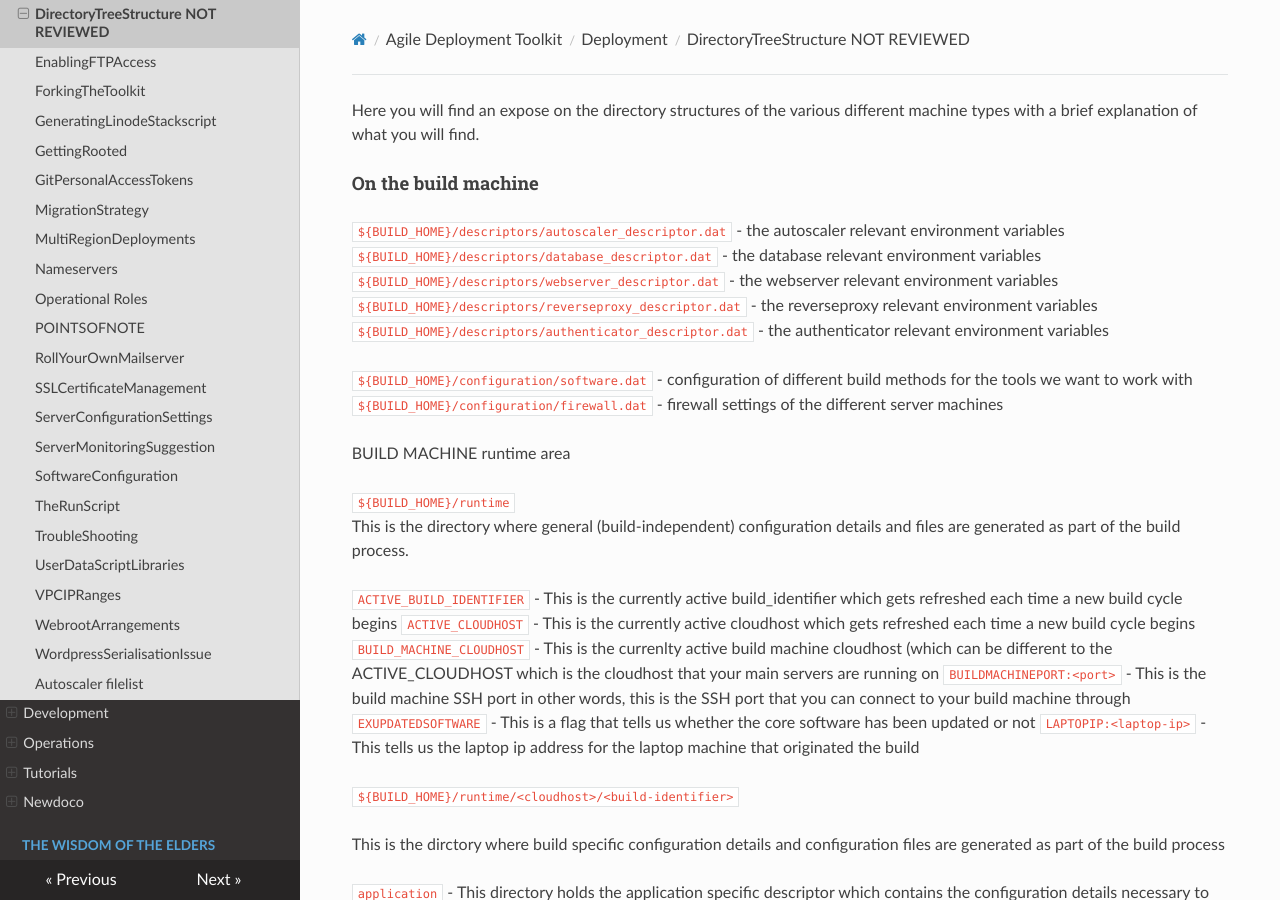
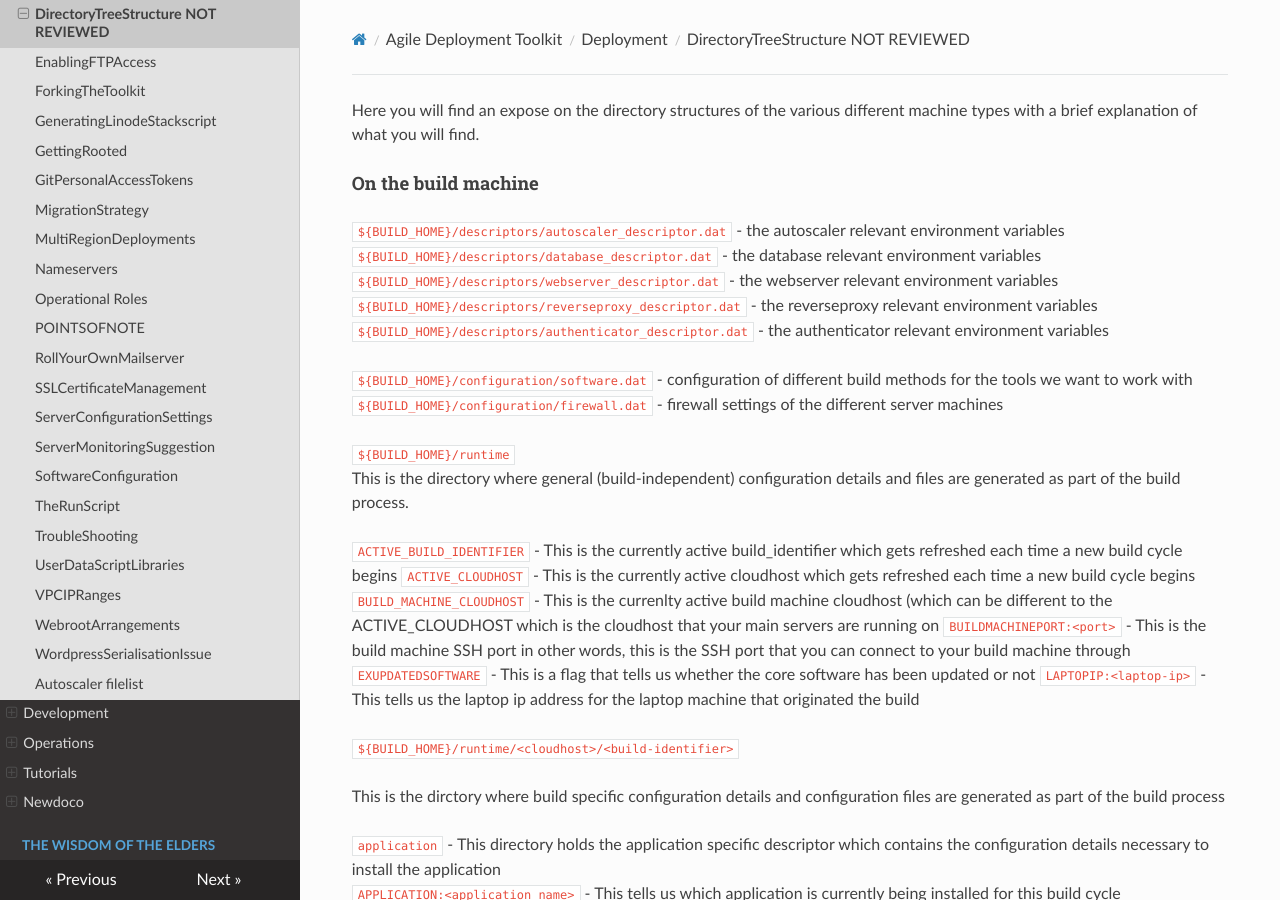
Before and after one commit to wintersys-dev/adt-documentation, an MkDocs documentation site: the page built from docs/Agile Deployment Toolkit/Deployment/DirectoryTreeStructure-NOT-REVIEWED.md, in a window 1280 px wide and 900 px high. Built offline with MkDocs 1.6.1, drawn with Linux system fonts in a browser that asks for light colours; nearby versions of some CDN libraries.

Commit message:
Update DirectoryTreeStructure-NOT-REVIEWED.md

````diff
--- a/docs/Agile Deployment Toolkit/Deployment/DirectoryTreeStructure-NOT-REVIEWED.md
+++ b/docs/Agile Deployment Toolkit/Deployment/DirectoryTreeStructure-NOT-REVIEWED.md
@@ -10,8 +10,6 @@ Here you will find an expose on the directory structures of the various differen
 
 ```${BUILD_HOME}/configuration/software.dat``` - configuration of different build methods for the tools we want to work with
 ```${BUILD_HOME}/configuration/firewall.dat``` - firewall settings of the different server machines
-
-BUILD MACHINE runtime area
 
 ```${BUILD_HOME}/runtime```
 This is the directory where general (build-independent) configuration details and files are generated as part of the build process.
````
